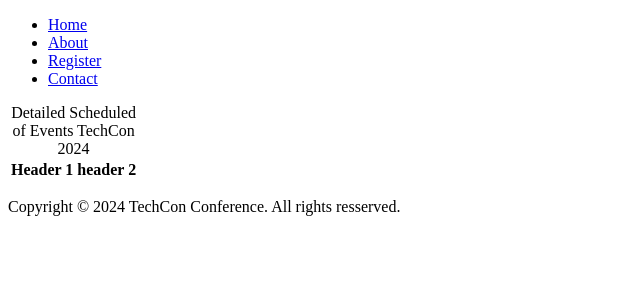
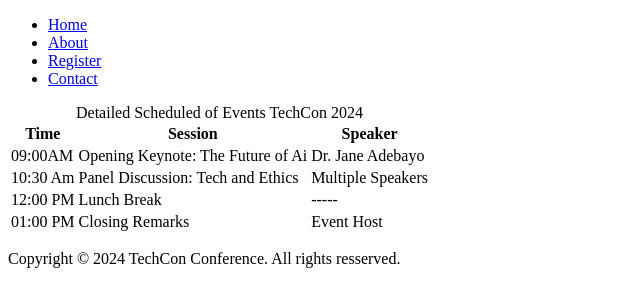
Before and after one commit to Teeblaq-cloud/TechCon_HTML, a plain HTML site: page techcon_website/schedule.html in a window 1280 px wide. Shown: the whole page, without its empty margins (0-640 px from the left). Drawn offline with Linux system fonts and the light colour scheme.

Commit message:
Corrected version

```diff
--- a/techcon_website/schedule.html
+++ b/techcon_website/schedule.html
@@ -21,10 +21,33 @@
         <caption>Detailed Scheduled of Events TechCon 2024</caption>
         <thead>
             <tr>
-                <th scope = "col">Header 1</th>
-                <th scope = "col">header 2</th>
+                <th scope = "col">Time</th>
+                <th scope = "col">Session</th>
+                <th scope = "col">Speaker</th>
             </tr>
         </thead>
+        <tbody>
+            <tr>
+                <td>09:00AM</td>
+                <td>Opening Keynote: The Future of Ai</td>
+                <td>Dr. Jane Adebayo</td>
+            </tr>
+            <tr>
+                <td>10:30 Am</td>
+                <td>Panel Discussion: Tech and Ethics</td>
+                <td>Multiple Speakers</td>
+            </tr>
+            <tr>
+                <td>12:00 PM</td>
+                <td>Lunch Break</td>
+                <td>-----</td>
+            </tr>
+            <tr>
+              <td>01:00 PM</td>
+              <td>Closing Remarks</td>
+              <td>Event Host</td>
+            </tr>
+        </tbody>
     </table>
     <footer>
         <p>Copyright © 2024 TechCon Conference. All rights resserved.</p>
```
